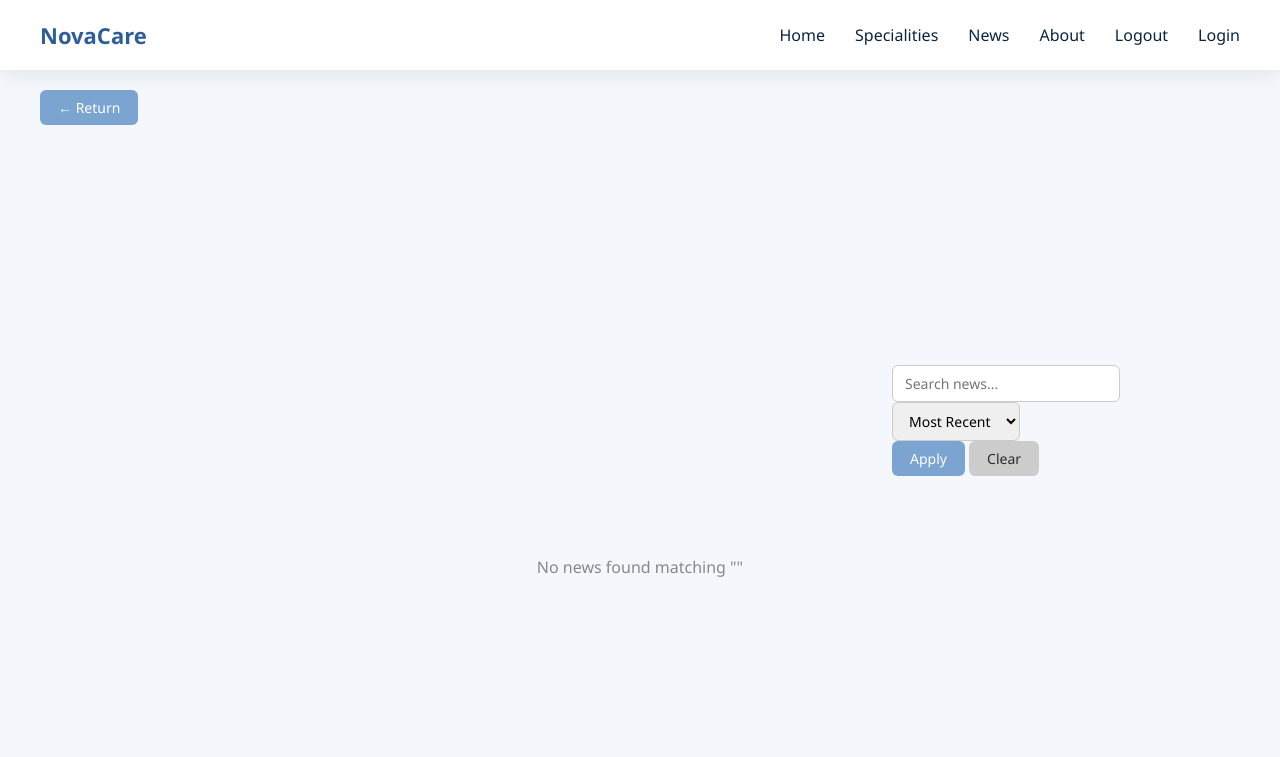
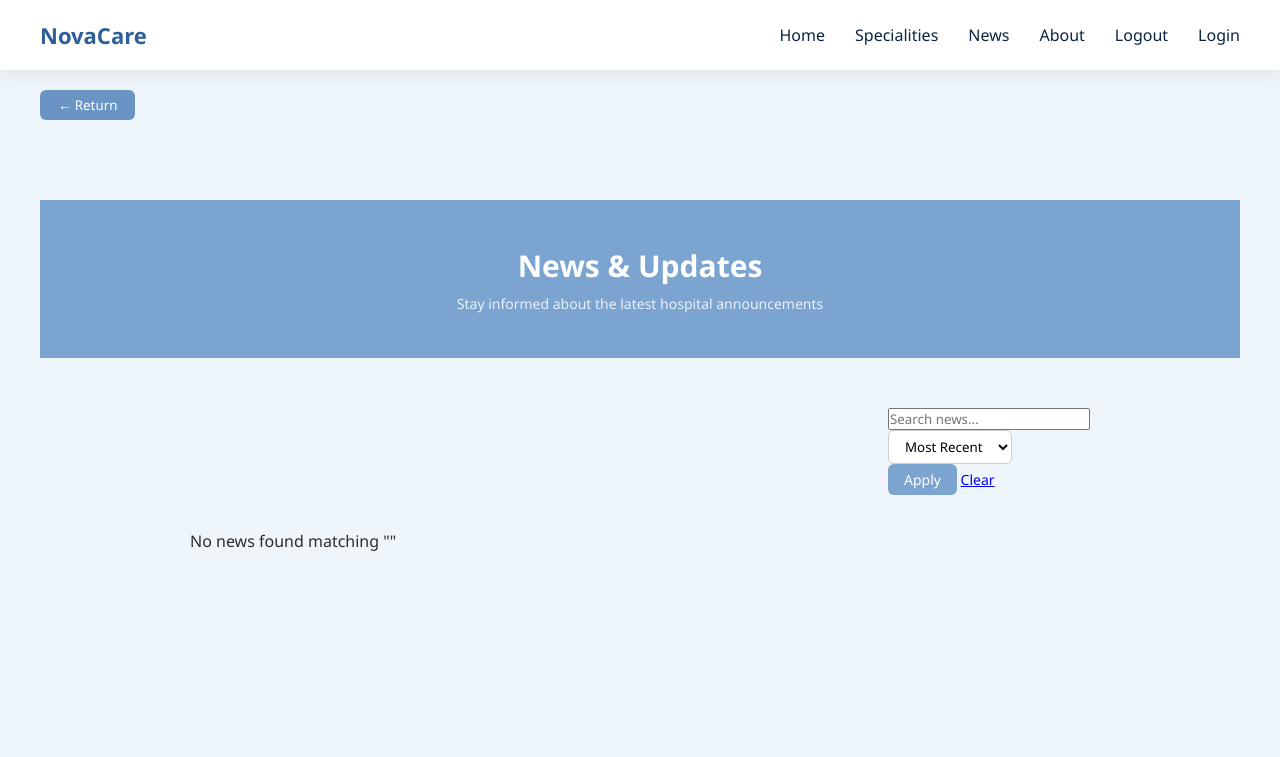
Before and after one commit to leenalshargabi/HealthCare, a Python web app: template templates/news.html in a window 1280 px wide. Shown: the top 757 px of the page. Run offline with Jinja, Linux system fonts and the light colour scheme; the template is opened without the code that fills it, so the values that code supplies are empty.

Commit message:
fixed news error

```diff
--- a/static/css/news.css
+++ b/static/css/news.css
@@ -1,218 +1,162 @@
-/* ===== Global ===== */
 body {
     margin: 0;
     font-family: "Segoe UI", Arial, sans-serif;
-    background: #f4f7fb;
+    background: #EEF5FB;
     color: #2c2c2c;
 }
 
-/* ===== Header ===== */
+/* Header */
 .top-header {
     width: 100%;
     background-color: #7BA4D0;
-    padding: 50px 0;
+    padding: 45px 0;
     text-align: center;
-    position: fixed;
-    top: 0;
-    left: 0;
-    z-index: 1000;
 }
 
 .top-header h1 {
     color: white;
     margin: 0;
-    font-size: 32px;
+    font-size: 30px;
     font-weight: 600;
 }
 
 .top-header p {
     color: #eaf1fb;
-    margin-top: 5px;
-    font-size: 16px;
+    margin-top: 8px;
+    font-size: 14px;
 }
 
-/* ===== Page Container ===== */
+/* Page */
 .page-container {
-    width: 80%;
-    margin: 160px auto 50px auto; /* space for fixed header */
+    width: 75%;
+    margin: auto;
+    padding: 50px 0;
 }
 
-/* ===== Filter Bar ===== */
+/* Filter */
 .filter-bar {
     display: flex;
-    flex-wrap: wrap;
     justify-content: flex-end;
     align-items: center;
     gap: 10px;
-    margin-bottom: 30px;
+    margin-bottom: 35px;
+    font-size: 14px;
+    color: #555;
 }
 
-.filter-bar input,
 .filter-bar select {
-    padding: 8px 12px;
+    padding: 6px 12px;
     border-radius: 6px;
     border: 1px solid #ccc;
-    font-size: 14px;
-    outline: none;
-    transition: 0.3s;
-}
-
-.filter-bar input:focus,
-.filter-bar select:focus {
-    border-color: #7BA4D0;
-}
-
-.filter-btn, .btn-clear {
-    padding: 8px 18px;
-    border-radius: 6px;
-    border: none;
-    font-size: 14px;
+    background: white;
     cursor: pointer;
-    transition: 0.3s;
 }
 
 .filter-btn {
+    padding: 6px 16px;
+    border-radius: 6px;
+    border: none;
     background-color: #7BA4D0;
     color: white;
+    font-size: 14px;
+    cursor: pointer;
 }
-
 .filter-btn:hover {
     background-color: #6a94c3;
 }
 
-.btn-clear {
-    background-color: #ccc;
-    color: #2c2c2c;
-    text-decoration: none;
+/* Grid */
+.news-grid {
+    display: grid;
+    grid-template-columns: repeat(2, 1fr);
+    gap: 30px;
 }
 
-.btn-clear:hover {
-    background-color: #aaa;
-    color: white;
-}
-
-/* ===== News Grid ===== */
-.news-grid {
-    display: grid;
-    grid-template-columns: repeat(auto-fit, minmax(300px, 1fr));
-    gap: 25px;
-}
-
-/* ===== News Card ===== */
+/* Card */
 .news-card {
     background: white;
-    padding: 25px;
+    padding: 28px;
     border-radius: 14px;
-    box-shadow: 0 6px 20px rgba(0,0,0,0.08);
-    transition: transform 0.3s, box-shadow 0.3s;
-    position: relative;
-}
-
-.news-card:hover {
-    transform: translateY(-5px);
-    box-shadow: 0 10px 25px rgba(0,0,0,0.12);
+    box-shadow: 0 6px 18px rgba(0,0,0,0.06);
 }
 
 .news-card h3 {
-    margin: 10px 0 8px 0;
+    margin: 0 0 6px;
     font-size: 20px;
     font-weight: 600;
 }
 
-.news-card .summary {
+.summary, .full-text {
+    margin-top: 14px;
+    line-height: 1.7;
     font-size: 15px;
-    line-height: 1.6;
-    margin-bottom: 12px;
-    color: #555;
 }
 
-.news-card .full-text {
-    font-size: 15px;
-    line-height: 1.6;
-    color: #555;
-    margin-bottom: 12px;
+.full-text {
     display: none;
 }
 
-/* ===== Read More Button ===== */
+/* Read More Button */
 .more-btn {
+    margin-top: 14px;
     padding: 0;
     border: none;
     background: none;
     color: #7BA4D0;
     font-size: 14px;
     cursor: pointer;
-    transition: 0.2s;
 }
-
 .more-btn:hover {
     text-decoration: underline;
 }
 
-/* ===== News Footer ===== */
-.news-footer {
-    display: flex;
-    justify-content: space-between;
-    font-size: 13px;
-    color: #888;
+/* Pagination */
+.pagination {
+    margin-top: 50px;
+    text-align: center;
 }
 
-/* ===== Pagination ===== */
-.pagination {
-    display: flex;
-    justify-content: center;
-    align-items: center;
-    gap: 8px;
-    margin-top: 40px;
-    flex-wrap: wrap;
+.pagination a, .pagination button {
+    margin: 0 6px;
+    padding: 8px 12px;
+    border-radius: 50%;
+    text-decoration: none;
+    border: 2px solid #7BA4D0;
+    background: none;
+    color: #7BA4D0;
+    font-size: 14px;
+    font-weight: 500;
+    min-width: 36px;
+    height: 36px;
+    line-height: 28px;
+    cursor: pointer;
+    transition: all 0.2s ease;
 }
 
-.pagination a,
-.pagination button {
-    padding: 8px 16px;
-    border-radius: 6px;
-    border: none;
+.pagination a:hover, .pagination button:hover {
     background-color: #7BA4D0;
     color: white;
-    font-size: 14px;
-    cursor: pointer;
-    transition: 0.3s;
-    text-decoration: none;
-}
-
-.pagination a:hover,
-.pagination button:hover {
-    background-color: #6a94c3;
 }
 
 .pagination button.active {
-    background-color: #6e63b0;
+    background-color: #7BA4D0;
+    color: white;
+    font-weight: 600;
 }
 
-/* ===== Return Button ===== */
+/* Return Button */
 .return-container {
+    text-align: left;
     margin-bottom: 20px;
 }
-
 .back-btn {
-    padding: 8px 18px;
+    padding: 6px 18px;
     border-radius: 6px;
     border: none;
-    background-color: #7BA4D0;
+    background-color: #6a94c3;
     color: white;
-    font-size: 14px;
     cursor: pointer;
-    transition: 0.3s;
 }
-
 .back-btn:hover {
-    background-color: #6a94c3;
+    background-color: #5877a0;
 }
-
-/* ===== No Results ===== */
-.no-results {
-    text-align: center;
-    padding: 50px;
-    font-size: 16px;
-    color: #888;
-}
--- a/static/js/news.js
+++ b/static/js/news.js
@@ -1,46 +1,5 @@
-// ===== Configuration =====
-let currentPage = 1;
-const itemsPerPage = 10; // must match Flask limit
-const pageWindow = 3;    // 3 pages before & after
-
-// Fetch news from server dynamically
-async function fetchNews(page = 1, sortType = "new", query = "") {
-    const response = await fetch(`/news-data?page=${page}&sort=${sortType}&q=${encodeURIComponent(query)}`);
-    const data = await response.json();
-    return data; // { news: [...], total: x, current: y }
-}
-
-// ===== Render News Cards =====
-function renderNewsCards(newsItems) {
-    const grid = document.querySelector(".news-grid");
-    grid.innerHTML = "";
-
-    if (newsItems.length === 0) {
-        grid.innerHTML = `<div class="no-results"><p>No news found</p></div>`;
-        return;
-    }
-
-    newsItems.forEach((n, index) => {
-        const card = document.createElement("div");
-        card.classList.add("news-card");
-
-        card.innerHTML = `
-            <span class="category-tag">${n.category}</span>
-            <h3>${n.title}</h3>
-            <p class="summary">${n.summary}</p>
-            <p class="full-text">${n.content}</p>
-            <button class="more-btn">Read More</button>
-            <div class="news-footer">
-                <span class="author">By: ${n.author}</span>
-                <span class="date">${n.publishDate}</span>
-            </div>
-        `;
-        grid.appendChild(card);
-    });
-
-    // Attach Read More toggle
-    const buttons = document.querySelectorAll(".more-btn");
-    buttons.forEach(btn => {
+// Toggle Read More / Less
+document.querySelectorAll(".more-btn").forEach(btn => {
     btn.addEventListener("click", () => {
         const card = btn.closest(".news-card");
         const fullText = card.querySelector(".full-text");
@@ -57,96 +16,3 @@ function renderNewsCards(newsItems) {
         }
     });
 });
-}
-
-// ===== Render Pagination =====
-function renderPagination(totalPages) {
-    const pagination = document.querySelector(".pagination");
-    pagination.innerHTML = "";
-
-    // Previous Button
-    if (currentPage > 1) {
-        const prev = document.createElement("a");
-        prev.innerText = "Previous";
-        prev.href = "#";
-        prev.addEventListener("click", e => {
-            e.preventDefault();
-            changePage(currentPage - 1);
-        });
-        pagination.appendChild(prev);
-    }
-
-    // Page numbers (dynamic window)
-    const startPage = Math.max(currentPage - pageWindow, 1);
-    const endPage = Math.min(currentPage + pageWindow, totalPages);
-
-    for (let i = startPage; i <= endPage; i++) {
-        if (i === currentPage) {
-            const btn = document.createElement("button");
-            btn.classList.add("active");
-            btn.innerText = i;
-            pagination.appendChild(btn);
-        } else {
-            const link = document.createElement("a");
-            link.innerText = i;
-            link.href = "#";
-            link.addEventListener("click", e => {
-                e.preventDefault();
-                changePage(i);
-            });
-            pagination.appendChild(link);
-        }
-    }
-
-    // Next Button
-    if (currentPage < totalPages) {
-        const next = document.createElement("a");
-        next.innerText = "Next";
-        next.href = "#";
-        next.addEventListener("click", e => {
-            e.preventDefault();
-            changePage(currentPage + 1);
-        });
-        pagination.appendChild(next);
-    }
-}
-
-// ===== Change Page =====
-async function changePage(page) {
-    const query = document.querySelector("input[name='q']").value || "";
-    const sortType = document.querySelector("select[name='sort']").value || "new";
-
-    currentPage = page;
-
-    const data = await fetchNews(currentPage, sortType, query);
-    renderNewsCards(data.news);
-
-    const totalPages = Math.ceil(data.total / itemsPerPage);
-    renderPagination(totalPages);
-
-    // Scroll to top of news
-    window.scrollTo({ top: 160, behavior: "smooth" });
-}
-
-// ===== Apply Filter / Search =====
-document.querySelector(".search-form").addEventListener("submit", async e => {
-    e.preventDefault();
-    currentPage = 1;
-
-    const query = document.querySelector("input[name='q']").value || "";
-    const sortType = document.querySelector("select[name='sort']").value || "new";
-
-    const data = await fetchNews(currentPage, sortType, query);
-    renderNewsCards(data.news);
-
-    const totalPages = Math.ceil(data.total / itemsPerPage);
-    renderPagination(totalPages);
-});
-
-// ===== Initial Load =====
-window.addEventListener("DOMContentLoaded", async () => {
-    const data = await fetchNews(currentPage);
-    renderNewsCards(data.news);
-    const totalPages = Math.ceil(data.total / itemsPerPage);
-    renderPagination(totalPages);
-});
--- a/templates/news.html
+++ b/templates/news.html
@@ -8,20 +8,28 @@
 
 {% block content %}
 
+<!-- Full Width Header -->
+<div class="top-header">
+    <h1>News & Updates</h1>
+    <p>Stay informed about the latest hospital announcements</p>
+</div>
+
 <div class="page-container">
 
-    <!-- Filter Bar -->
+    <!-- Filter -->
     <div class="filter-bar">
         <form method="GET" action="{{ url_for('news_page') }}" class="search-form">
             <div class="search-box">
                 <input type="text" name="q" placeholder="Search news..." value="{{ query_text }}" class="form-control">
             </div>
+
             <div class="sort-box">
                 <select name="sort" class="form-select">
                     <option value="new" {% if sort_type == 'new' %}selected{% endif %}>Most Recent</option>
                     <option value="old" {% if sort_type == 'old' %}selected{% endif %}>Oldest First</option>
                 </select>
             </div>
+
             <button type="submit" class="filter-btn">Apply</button>
             {% if query_text or sort_type != 'new' %}
                 <a href="{{ url_for('news_page') }}" class="btn-clear">Clear</a>
@@ -36,9 +44,11 @@
             <span class="category-tag">{{ n.category }}</span>
             <h3>{{ n.title }}</h3>
             <p class="summary">{{ n.summary }}</p>
+            <p class="full-text">{{ n.content }}</p>
+            <button class="more-btn">Read More</button>
             <div class="news-footer">
                 <span class="author">By: {{ n.author }}</span>
-                <span class="date">{{ n.publishDate.strftime('%Y-%m-%d') if n.publishDate else '' }}</span>
+                <span class="date">{{ n.publishDate }}</span>
             </div>
         </div>
         {% else %}
@@ -50,19 +60,19 @@
 
     <!-- Pagination -->
     <div class="pagination">
+        {% set total_pages = (news.count_documents({}) // 10) + (1 if news.count_documents({}) % 10 > 0 else 0) %}
+        {% set start_page = current - 3 if current > 3 else 1 %}
+        {% set end_page = current + 3 if current + 3 <= total_pages else total_pages %}
+
         {% if current > 1 %}
         <a href="{{ url_for('news_page', page=current-1, sort=sort_type, q=query_text) }}">Previous</a>
         {% endif %}
 
-        {% set start_page = current - 3 if current - 3 > 1 else 1 %}
-        {% set end_page = current + 3 %}
-        {% for i in range(start_page, end_page + 1) %}
-            {% if i <= (total // 10) + 1 %}
-                {% if i == current %}
-                    <button class="active">{{ i }}</button>
-                {% else %}
-                    <a href="{{ url_for('news_page', page=i, sort=sort_type, q=query_text) }}">{{ i }}</a>
-                {% endif %}
+        {% for p in range(start_page, end_page+1) %}
+            {% if p == current %}
+                <button class="active">{{ p }}</button>
+            {% else %}
+                <a href="{{ url_for('news_page', page=p, sort=sort_type, q=query_text) }}">{{ p }}</a>
             {% endif %}
         {% endfor %}
 
@@ -74,3 +84,7 @@
 </div>
 
 {% endblock %}
+
+{% block extra_js %}
+<script src="{{ url_for('static', filename='js/news.js') }}"></script>
+{% endblock %}
```
Also changed, not shown: app.py (+3 -61 lines). Lines whose indentation alone changed are shown as unchanged.
